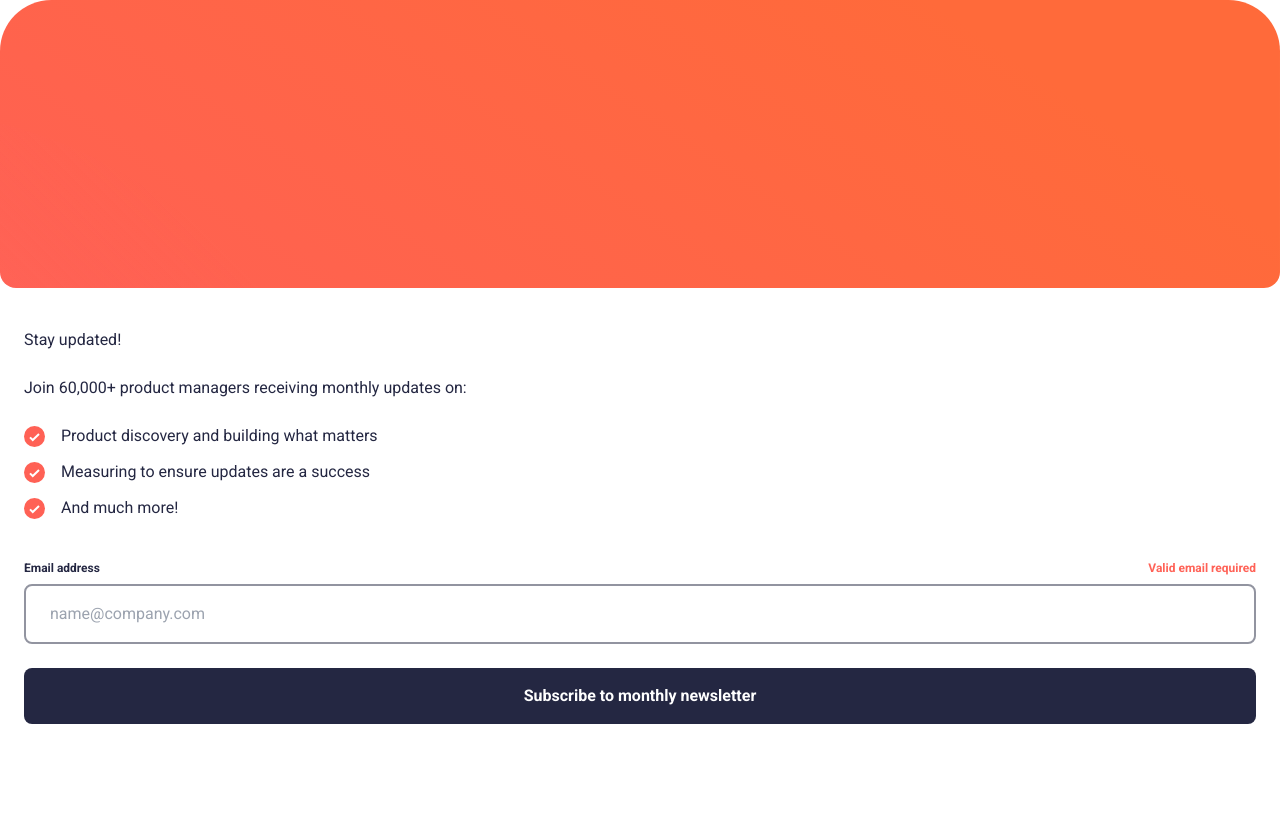
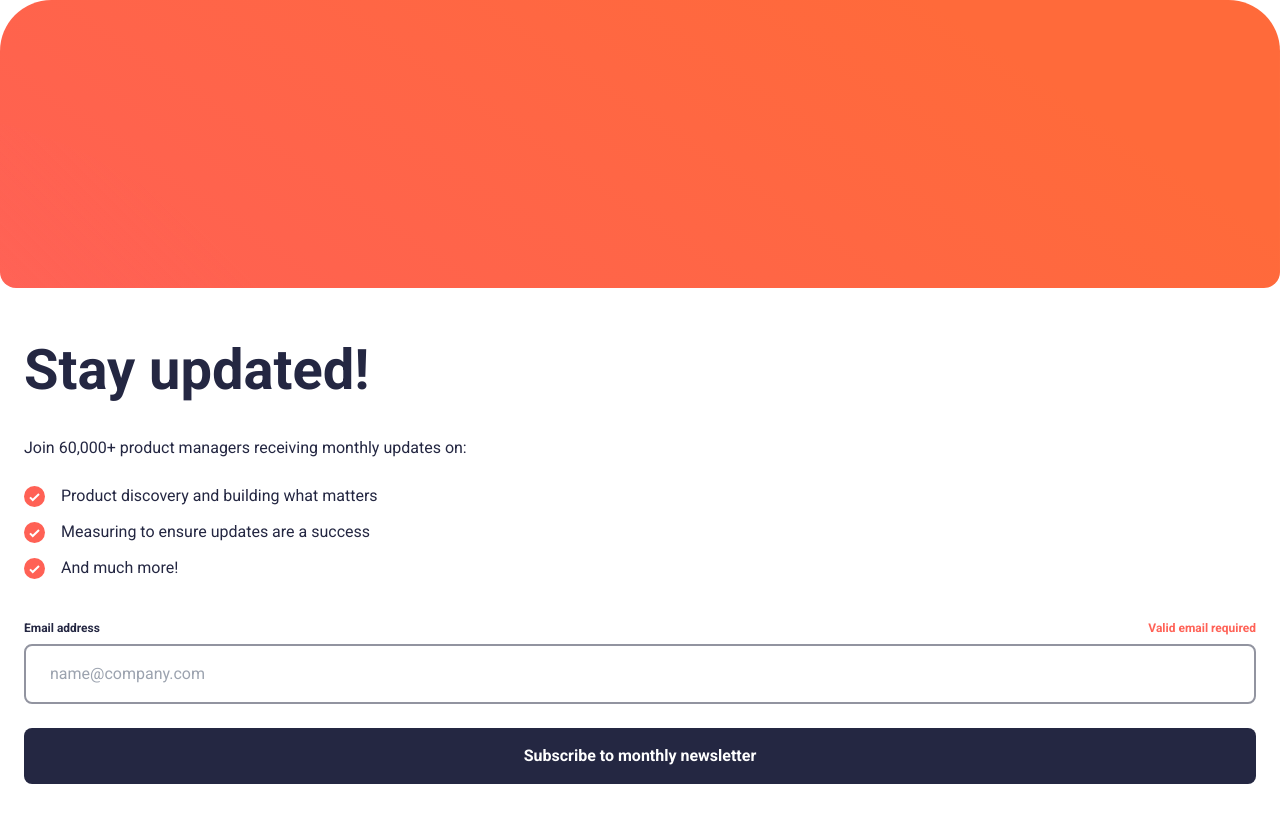
Before and after one commit to md5dalton/newsletter, a Next.js app: page / in a window 1280 px wide. Before the commit the page ends 800 px from the top, so only its background shows below. Built offline with nearby package versions, Linux system fonts and the light colour scheme.

Commit message:
Update tailwind.config.js

```diff
--- a/tailwind.config.js
+++ b/tailwind.config.js
@@ -15,6 +15,11 @@ module.exports = {
       },
       backgroundImage: {
         "illustration": "var(--bg-illustration)"
+      },
+      fontSize: {
+        "heading": ["var(--fs-heading)", {
+          fontWeight: 700
+        }]
       }
     },
   },
```
